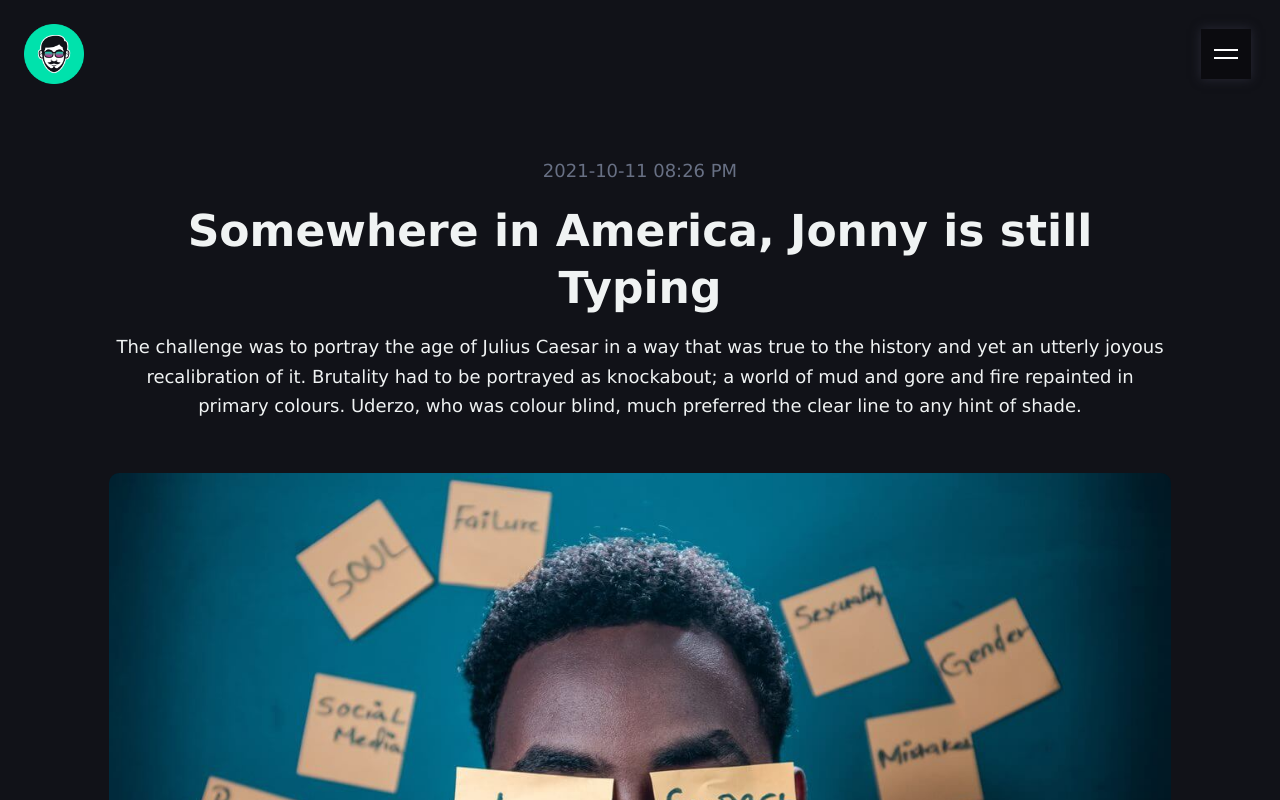
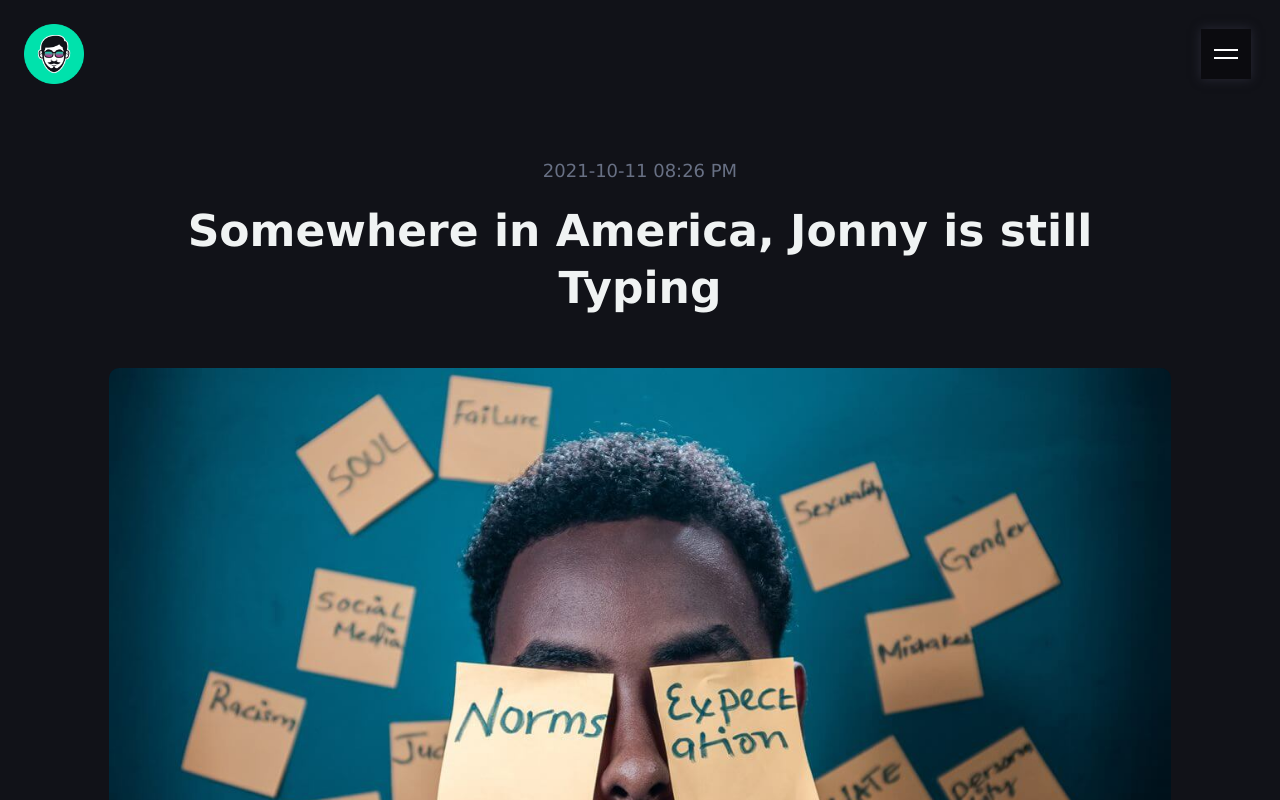
Before and after one commit to bashyio/portfolio-website-open-source, a Next.js app: page /blog/demo-article in a window 1280 px wide. Shown: the top 800 px of the page. Built offline with nearby package versions, Linux system fonts and the light colour scheme; a web font is replaced by a local one.

Commit message:
Clean Up

```diff
--- a/components/BlogBanner/index.js
+++ b/components/BlogBanner/index.js
@@ -6,7 +6,7 @@ import blogBannerStyles from './BlogBanner.styles';
 import theme from '../../constants/theme';
 import { fileBaseUrl } from '../../constants/defaultValues';
 
-function BlogBanner({ title, dateTime, shortDescrip, image }) {
+function BlogBanner({ title, dateTime, image }) {
   return (
     <div css={blogBannerStyles(theme)}>
       <Row>
@@ -18,7 +18,6 @@ function BlogBanner({ title, dateTime, shortDescrip, image }) {
         >
           <h4 className="date">{dateTime}</h4>
           <H1>{title}</H1>
-          <p>{shortDescrip}</p>
         </Col>
         <Col fraction={1} className="align-c">
           <img
@@ -36,13 +35,11 @@ function BlogBanner({ title, dateTime, shortDescrip, image }) {
 BlogBanner.propTypes = {
   title: PropTypes.string,
   dateTime: PropTypes.string,
-  shortDescrip: PropTypes.string,
   image: PropTypes.string,
 };
 BlogBanner.defaultProps = {
   title: '',
   dateTime: '',
-  shortDescrip: '',
   image: '',
 };
 export default memo(BlogBanner);
--- a/pages/blog/[id].js
+++ b/pages/blog/[id].js
@@ -43,7 +43,6 @@ export default function Blog() {
               new Date(blogSingle.publishDateTime),
               'yyyy-MM-dd KK:mm aaa'
             )}
-            shortDescrip={blogSingle.shortDescrip}
             image={blogSingle.thumb.url}
           />
           <Spacing />
```
